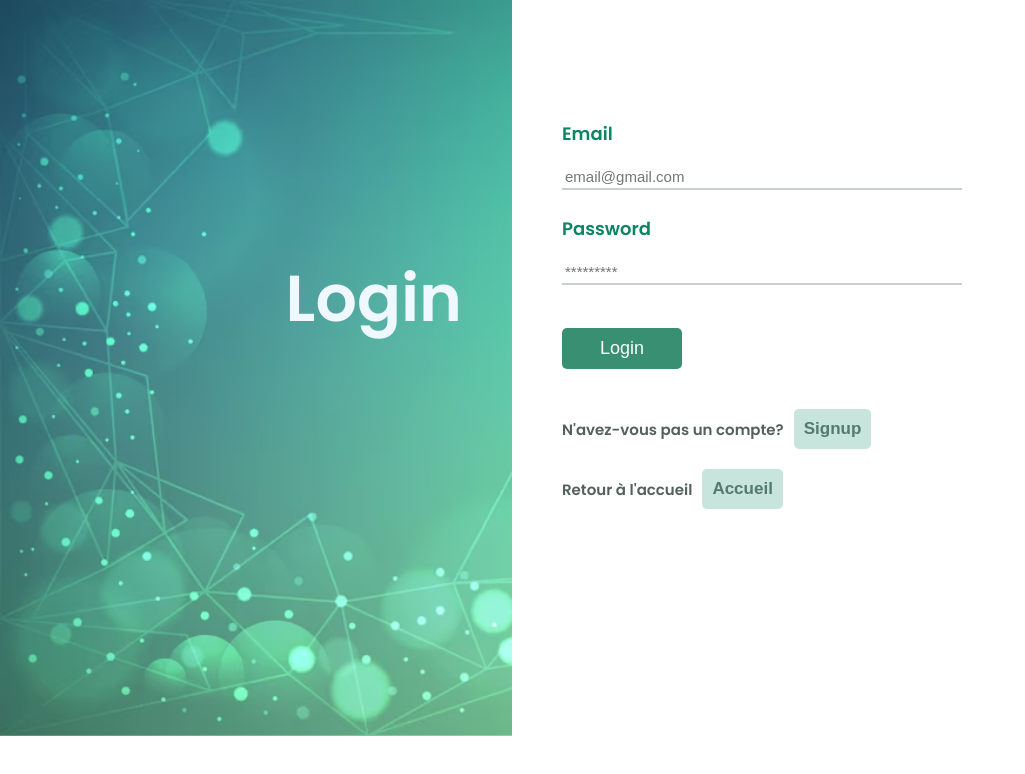
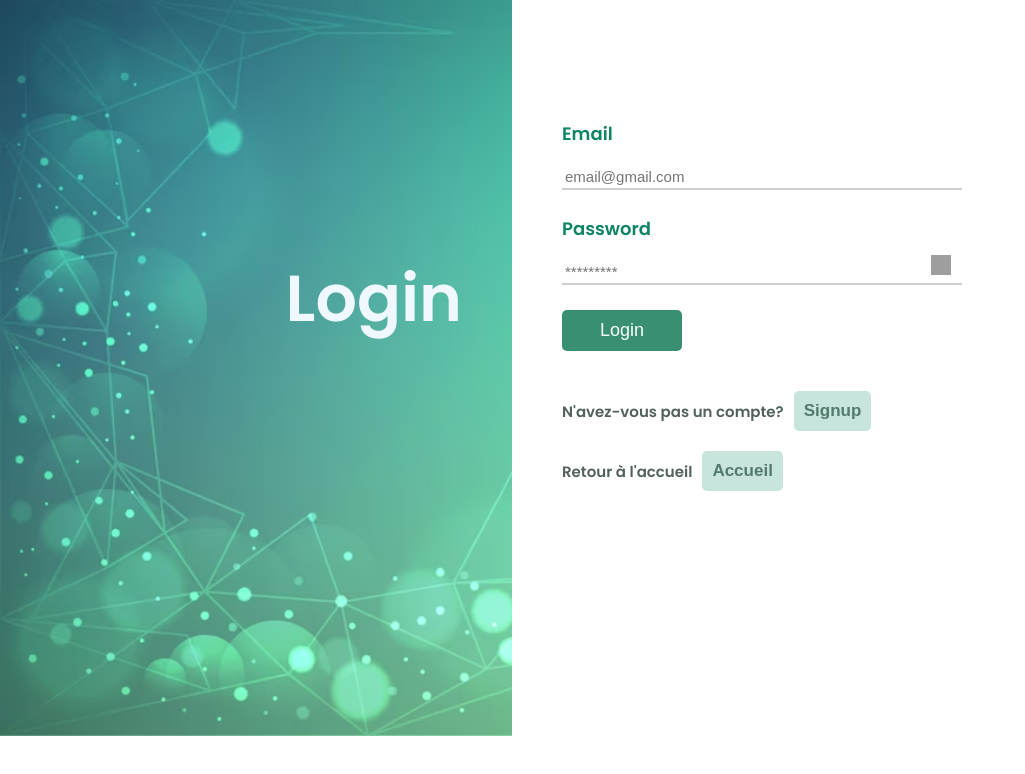
Before and after one commit to HaThu6989/Projet-second-hand-bargains, a React (Create React App) app in the folder client/: page /login in a window 1280 px wide. Shown: the top 774 px of the page, without its empty margins (0-1025 px from the left). Built offline with nearby package versions, Linux system fonts and the light colour scheme; no server answers; grey boxes are pictures that could not be loaded.

Commit message:
ADd hode or show password

```diff
--- a/client/src/components/auth/Auth.scss
+++ b/client/src/components/auth/Auth.scss
@@ -66,6 +66,38 @@
       gap: 18px;
       align-items: baseline;
     }
+    .input-password{
+      position: relative;
+      width: fit-content;
+      .pass-control-view{
+        position: absolute;
+
+        right: 11px;
+        display: inline-block;
+        width: 20px;
+        height: 20px;
+        transition: 0.5s;
+        cursor: pointer;
+      }
+      .show-pass{
+        background: url(https://snipp.ru/demo/495/no-view.svg) 0 0 no-repeat;
+      }
+      .hide-pass{
+        background: url(https://snipp.ru/demo/495/view.svg) 0 0 no-repeat;
+      }
+    }
+
+    .signup{
+      .pass-control-view{
+        top: 0px;
+      }
+    }
+    .login{
+      .pass-control-view{
+        top: 40px;
+      }
+    }
+
     .box-label-input{
       label{
         font-size: 18px;
@@ -73,6 +105,7 @@
         color: rgb(12, 133, 101);
         width: 150px;
       }
+
     }
   }
 
@@ -131,6 +164,10 @@
     form{
       .box-label-input{
         flex-direction: column;
+
+        .pass-control-view{
+          top: 27px;
+        }
       }
       input, button {
         width: 300px;
```
